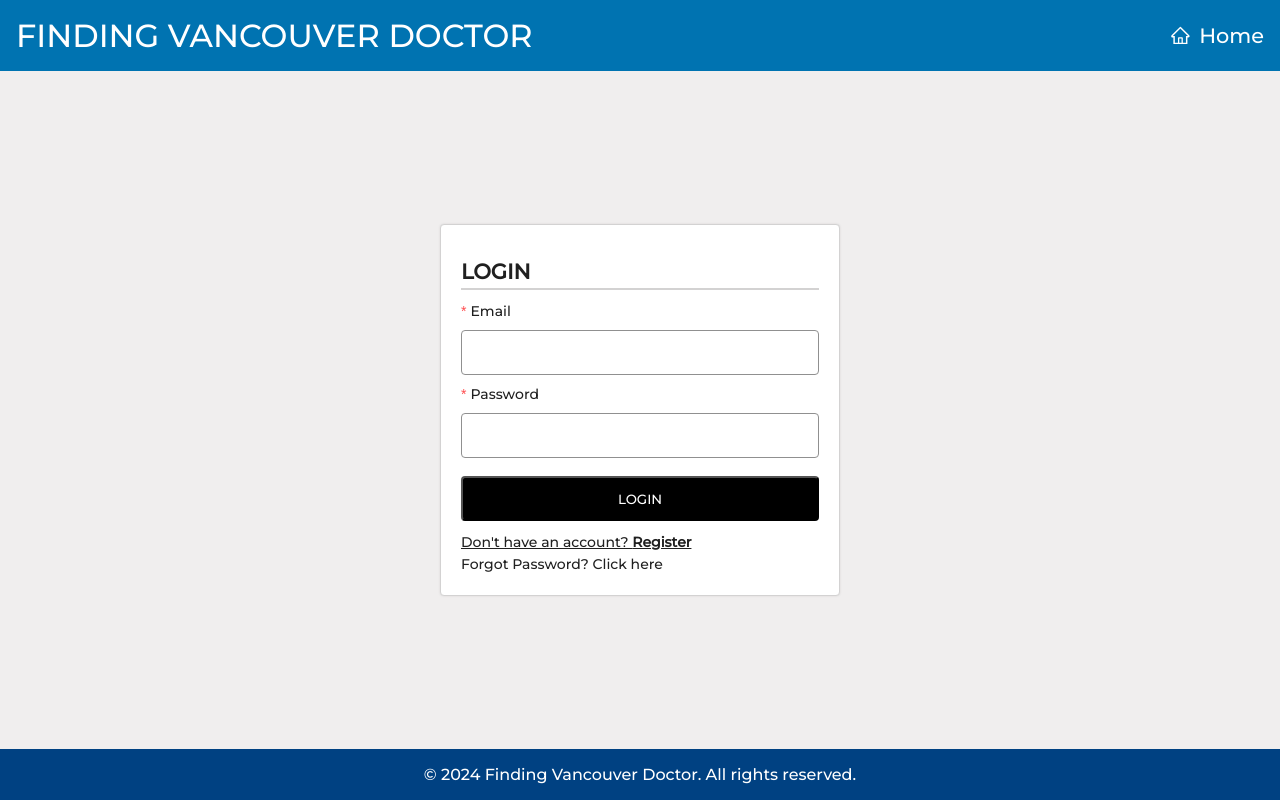
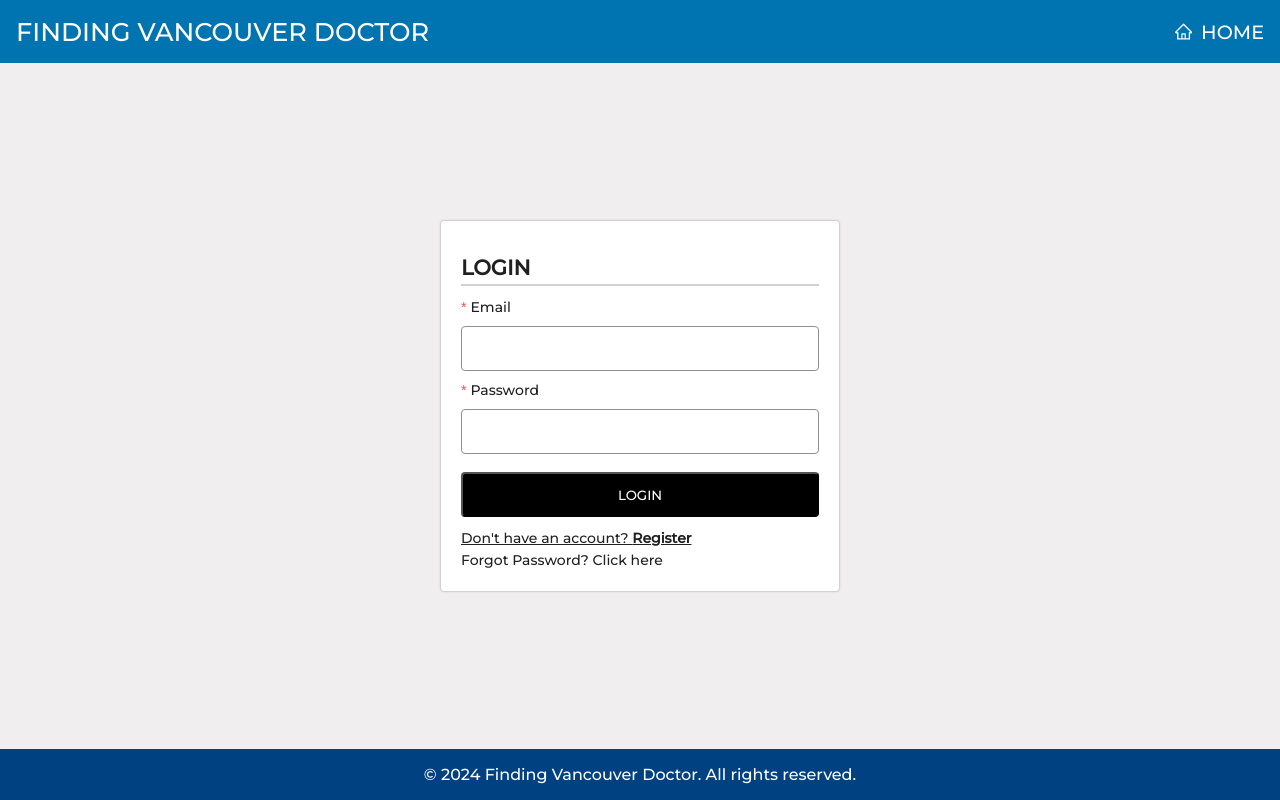
Before and after one commit to neilquizon/findingvancouverdoctors, a React (Create React App) app: page /login in a window 1280 px wide. Built offline with nearby package versions, Linux system fonts and the light colour scheme.

Commit message:
design update

```diff
--- a/src/components/ProtectedRoute.js
+++ b/src/components/ProtectedRoute.js
@@ -52,7 +52,7 @@ function ProtectedRoute({ children }) {
                             }}
                             style={{ color: "white", textDecoration: "underline" }}
                         >
-                            Log Out
+                            LOGOUT
                         </span>
                     </div>
                 )}
--- a/src/pages/Home/index.js
+++ b/src/pages/Home/index.js
@@ -130,7 +130,7 @@ function Home() {
               onClick={() => navigate("/login")}
               style={{ color: "white" }}
             >
-              Log In
+              LOGIN
             </h4>
           </div>
         )}
--- a/src/pages/Login/index.js
+++ b/src/pages/Login/index.js
@@ -8,10 +8,10 @@ import { AiOutlineHome } from "react-icons/ai"; // Import the home icon from rea
 
 const Header = () => (
     <header style={{ backgroundColor: '#0073b1', color: 'white', padding: '1rem', fontFamily: 'Roboto, sans-serif', display: 'flex', alignItems: 'center', justifyContent: 'space-between' }}>
-        <h1 style={{ color: 'white', fontSize: '2rem' }}>FINDING VANCOUVER DOCTOR</h1>
-        <Link to="/" style={{ color: 'white', fontSize: '1.3rem', display: 'flex', alignItems: 'center', textDecoration: 'none' }}>
+        <h1 style={{ color: 'white', fontSize: '1.6rem' }}>FINDING VANCOUVER DOCTOR</h1>
+        <Link to="/" style={{ color: 'white', fontSize: '1.2rem', display: 'flex', alignItems: 'center', textDecoration: 'none' }}>
             <AiOutlineHome /> {/* Home icon */}
-            <span style={{ marginLeft: '0.5rem', color: 'white' }}>Home</span>
+            <span style={{ marginLeft: '0.5rem', color: 'white' }}>HOME</span>
         </Link>
     </header>
 );
```
